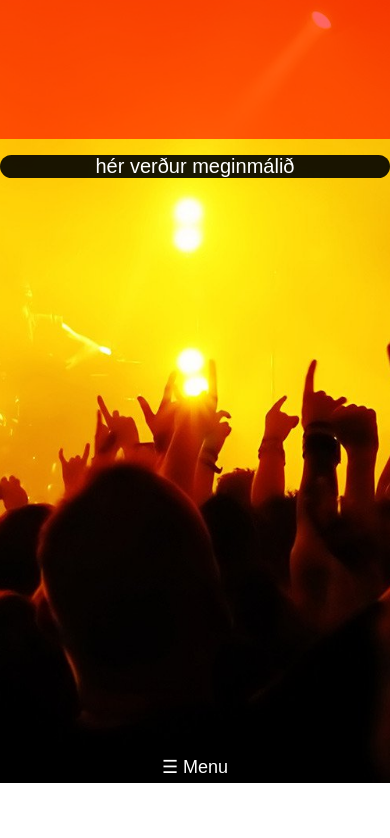
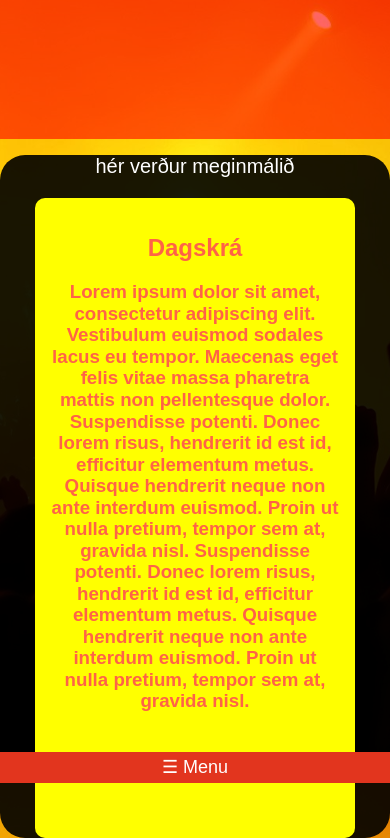
Before and after one commit to lalliskari/VEF-Lokaverkefni, a plain HTML site: page Lokaverkefni.html in a window 390 px wide. Shown: the part 61-899 px from the top of the page. Before the commit the page ends 844 px from the top, so only its background shows below. Drawn offline with Linux system fonts and the light colour scheme.

Commit message:
uppkast að dagskrá

```diff
--- a/Lokaverkefni.html
+++ b/Lokaverkefni.html
@@ -25,6 +25,13 @@
 	  <section>
 			<div class="container">
 				<p>hér verður meginmálið</p>
+				<div class="dagskra">
+					<h2>Dagskrá</h2>
+					<h3>Lorem ipsum dolor sit amet, consectetur adipiscing elit. Vestibulum euismod sodales lacus eu tempor. Maecenas eget felis
+							vitae massa pharetra mattis non pellentesque dolor. Suspendisse potenti. Donec lorem risus, hendrerit id est id, efficitur
+							elementum metus. Quisque hendrerit neque non ante interdum euismod. Proin ut nulla pretium, tempor sem at, gravida nisl.
+							Suspendisse potenti. Donec lorem risus, hendrerit id est id, efficitur elementum metus. Quisque hendrerit neque non ante
+							interdum euismod. Proin ut nulla pretium, tempor sem at, gravida nisl.</h3>
 	  </section>
 
 	  <div class="navlisti">
--- /dev/null
+++ b/dagskra.css
@@ -0,0 +1,16 @@
+.dagskra {
+    max-width: 30em;
+    height: 40em;
+    background-color: yellow;
+    color: tomato;
+    margin-left: auto;
+    margin-right: auto;
+    padding: 1em;
+    border-radius: 10px;
+}
+
+@media only screen and (min-width: 0em) and (max-width: 37.5em) {
+    .dagskra {
+      max-width: 20em;
+    }
+  }
--- a/fellilisti.css
+++ b/fellilisti.css
@@ -24,7 +24,7 @@
   transition: all .15s ease;
   position: fixed;
   bottom: 0%;
-
+  background-color: #e2351e;
   width: 960px;
   text-align: center;
 
@@ -32,7 +32,7 @@
 
 }
 .efnis:hover {
-  color: #e2351e;;
+  color: black;;
 }
 input:checked + .efnis  {
   box-shadow: inset 0 1px 2px rgba(0, 0, 0, 0.15);
@@ -40,17 +40,16 @@ input:checked + .efnis  {
 }
 
 
-.navlisti nav a:hover {
 
-}
 .navlisti nav {
   max-height: 0;
   overflow: hidden;
   transition: all .15s ease;
   position: fixed;
-  bottom: 2em;
+  bottom: 1.8em;
   max-width: 60em;
-
+  background-color:#e2351e;
+  opacity: 0.6;
 }
 input:checked ~ nav {
   max-height: 200px;
@@ -75,7 +74,7 @@ input:checked ~ nav {
   text-decoration: none;
 }
 .navlisti a:hover {
-  color: #e2351e;
+  color: black;
 }
 
 @media only screen and (min-width: 48em)   {
--- a/sida.css
+++ b/sida.css
@@ -1,5 +1,6 @@
 @import "fellilisti.css";
 @import "topmenu.css";
+@import "dagskra.css";
 
 *, *:before, *:after {
   box-sizing: border-box;
@@ -35,10 +36,7 @@ body
   opacity: 0.6;
   text-align: center;
 }
-.banner a
-{
-  font-size: 50px;
-}
+
 div
 {
 	color: white;
```
